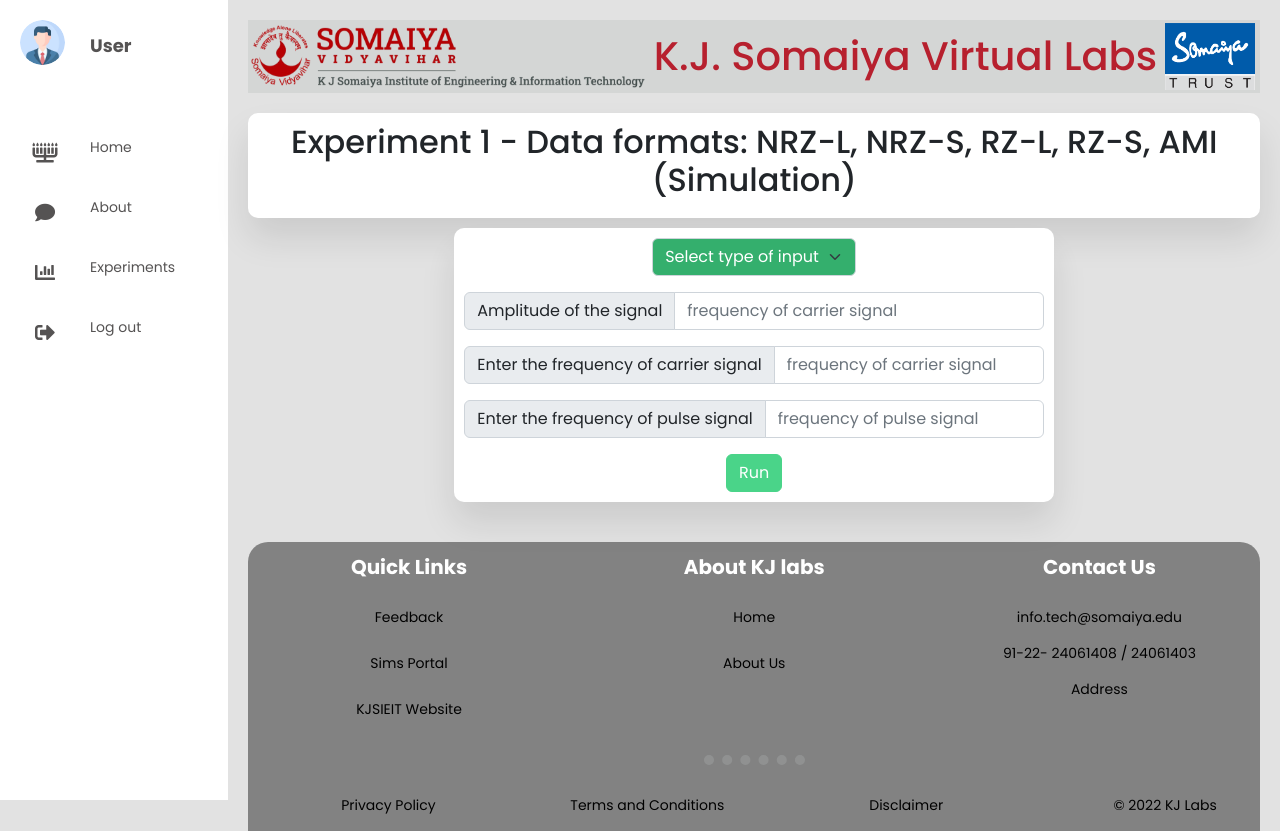
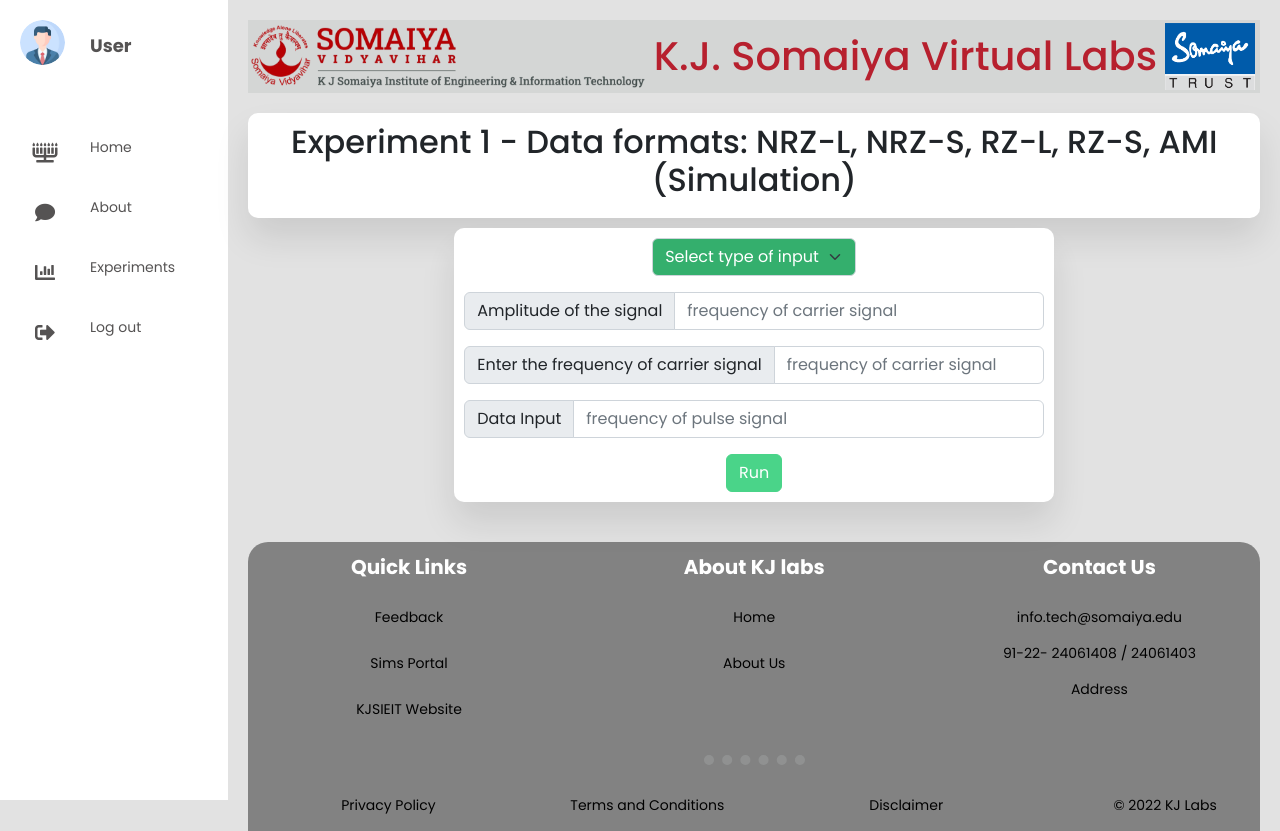
Before and after one commit to Pranavtheking007/VLABS, a Flask app: page /sim1.html in a window 1280 px wide. Run offline with Flask 3, Linux system fonts and the light colour scheme.

Commit message:
Data input change

```diff
--- a/templates/sim1.html
+++ b/templates/sim1.html
@@ -106,7 +106,7 @@
                                     <input type="number" class="form-control" name="frequency_of_carrier_signal" placeholder="frequency of carrier signal" aria-label="frequency of carrier signal" aria-describedby="freq_carrier">
                                 </div>
                                 <div class="input-group mb-3">
-                                    <span class="input-group-text" id="freq_pulse">Enter the frequency of pulse signal</span>
+                                    <span class="input-group-text" id="freq_pulse">Data Input</span>
                                     <input type="number" class="form-control" name="frequency_of_Pulse_Signal" placeholder="frequency of pulse signal" aria-label="frequency of carrier signal" aria-describedby="freq_pulse">
                                 </div>
                                 <div  style="text-align: center;">
--- a/templates/sim2.html
+++ b/templates/sim2.html
@@ -106,7 +106,7 @@
                                     <input type="number" class="form-control" name="frequency_of_carrier_signal" placeholder="frequency of carrier signal" aria-label="frequency of carrier signal" aria-describedby="freq_carrier">
                                 </div>
                                 <div class="input-group mb-3">
-                                    <span class="input-group-text" id="freq_pulse">Enter the frequency of pulse signal</span>
+                                    <span class="input-group-text" id="freq_pulse">Data Input</span>
                                     <input type="number" class="form-control" name="frequency_of_Pulse_Signal" placeholder="frequency of pulse signal" aria-label="frequency of carrier signal" aria-describedby="freq_pulse">
                                 </div>
                                 <div  style="text-align: center;">
--- a/templates/sim3.html
+++ b/templates/sim3.html
@@ -124,7 +124,7 @@
                                     <input type="number" class="form-control" name="Amplitude" placeholder="Amplitude" aria-label="frequency of carrier signal" aria-describedby="freq_pulse">
                                 </div>
                                 <div class="input-group mb-3">
-                                    <span class="input-group-text" id="freq_pulse">Pulse Code</span>
+                                    <span class="input-group-text" id="freq_pulse">Data Input</span>
                                     <input type="number" class="form-control" name="Pulse Code" placeholder="e.g = 10101" aria-label="frequency of carrier signal" aria-describedby="freq_pulse">
                                 </div>
                                 <div  style="text-align: center;">
--- a/templates/sim4.html
+++ b/templates/sim4.html
@@ -106,7 +106,7 @@
                                     <input type="number" class="form-control" name="frequency_of_carrier_signal" placeholder="frequency of carrier signal" aria-label="frequency of carrier signal" aria-describedby="freq_carrier">
                                 </div>
                                 <div class="input-group mb-3">
-                                    <span class="input-group-text" id="freq_pulse">Enter the frequency of pulse signal</span>
+                                    <span class="input-group-text" id="freq_pulse">Data Input</span>
                                     <input type="number" class="form-control" name="frequency_of_Pulse_Signal" placeholder="frequency of pulse signal" aria-label="frequency of carrier signal" aria-describedby="freq_pulse">
                                 </div>
                                 <div  style="text-align: center;">
--- a/templates/sim5.html
+++ b/templates/sim5.html
@@ -106,7 +106,7 @@
                                     <input type="number" class="form-control" name="frequency_of_carrier_signal" placeholder="frequency of carrier signal" aria-label="frequency of carrier signal" aria-describedby="freq_carrier">
                                 </div>
                                 <div class="input-group mb-3">
-                                    <span class="input-group-text" id="freq_pulse">Enter the frequency of pulse signal</span>
+                                    <span class="input-group-text" id="freq_pulse">Data Input</span>
                                     <input type="number" class="form-control" name="frequency_of_Pulse_Signal" placeholder="frequency of pulse signal" aria-label="frequency of carrier signal" aria-describedby="freq_pulse">
                                 </div>
                                 <div  style="text-align: center;">
--- a/templates/sim6.html
+++ b/templates/sim6.html
@@ -106,7 +106,7 @@
                                     <input type="number" class="form-control" name="frequency_of_carrier_signal" placeholder="frequency of carrier signal" aria-label="frequency of carrier signal" aria-describedby="freq_carrier">
                                 </div>
                                 <div class="input-group mb-3">
-                                    <span class="input-group-text" id="freq_pulse">Enter the frequency of pulse signal</span>
+                                    <span class="input-group-text" id="freq_pulse">Data Input</span>
                                     <input type="number" class="form-control" name="frequency_of_Pulse_Signal" placeholder="frequency of pulse signal" aria-label="frequency of carrier signal" aria-describedby="freq_pulse">
                                 </div>
                                 <div  style="text-align: center;">
--- a/templates/sim7.html
+++ b/templates/sim7.html
@@ -106,7 +106,7 @@
                                     <input type="number" class="form-control" name="frequency_of_carrier_signal" placeholder="frequency of carrier signal" aria-label="frequency of carrier signal" aria-describedby="freq_carrier">
                                 </div>
                                 <div class="input-group mb-3">
-                                    <span class="input-group-text" id="freq_pulse">Enter the frequency of pulse signal</span>
+                                    <span class="input-group-text" id="freq_pulse">Data Input</span>
                                     <input type="number" class="form-control" name="frequency_of_Pulse_Signal" placeholder="frequency of pulse signal" aria-label="frequency of carrier signal" aria-describedby="freq_pulse">
                                 </div>
                                 <div  style="text-align: center;">
```
